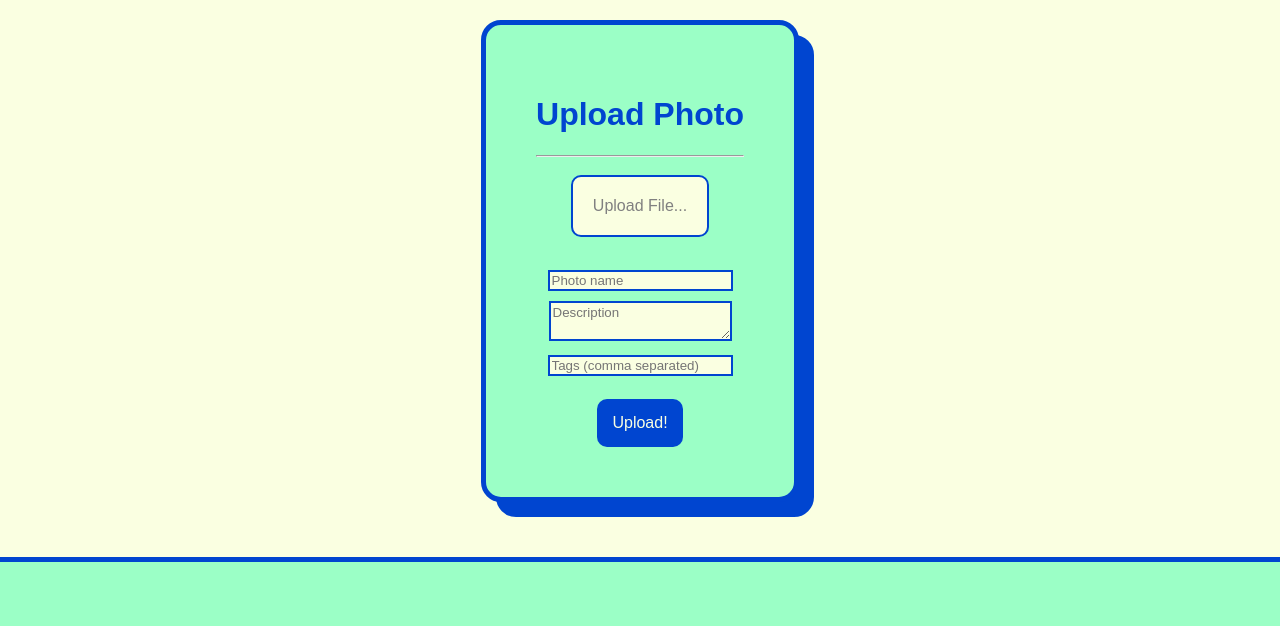
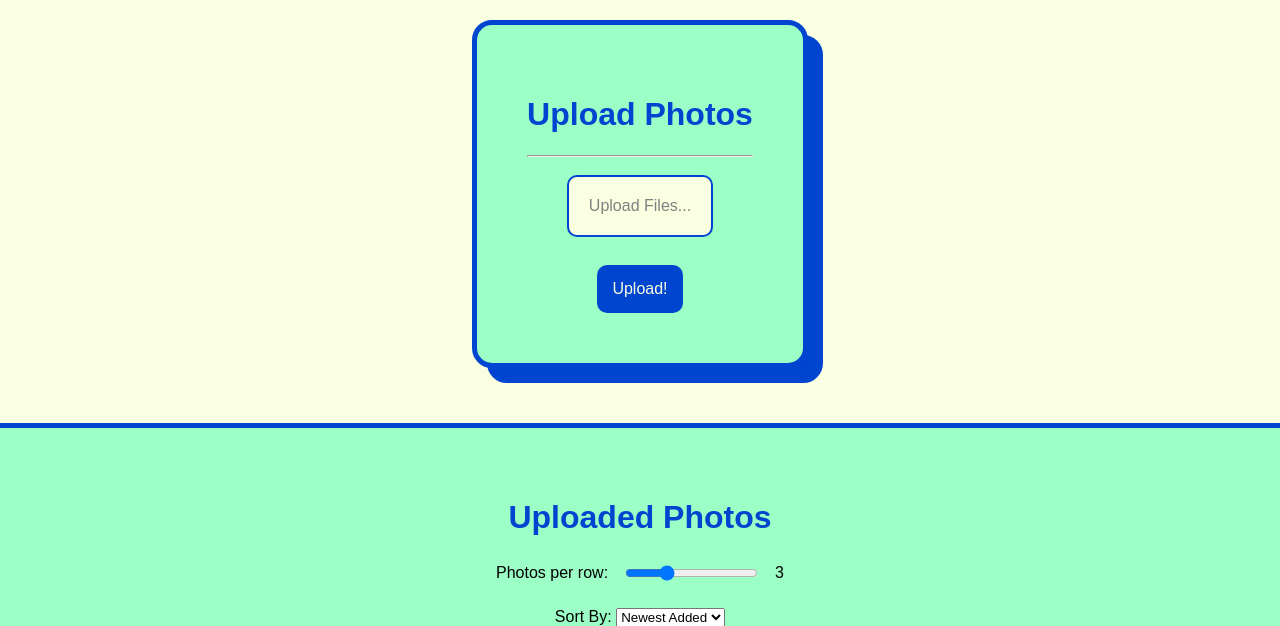
Before and after one commit to aourbanek/CS390CourseProject, a Flask app: page / in a window 1280 px wide. Shown: the top 626 px of the page. Run offline with Flask 3, Linux system fonts and the light colour scheme; data comes from the database, SQL or seed files in the repository; both versions use the stored data as it was after the commit; some web fonts are replaced.

Commit message:
added multiple uploads

```diff
--- a/CS390prototype/photo_app/app.py
+++ b/CS390prototype/photo_app/app.py
@@ -31,6 +31,7 @@ os.makedirs(app.config['UPLOAD_FOLDER'], exist_ok=True)
 processor = BlipProcessor.from_pretrained(
     "Salesforce/blip-image-captioning-base"
 )
+
 model = BlipForConditionalGeneration.from_pretrained(
     "Salesforce/blip-image-captioning-base"
 )
@@ -56,7 +57,9 @@ def init_db():
     conn.commit()
     conn.close()
 
+
 init_db()
+
 # ======================
 # HELPERS
 # ======================
@@ -72,17 +75,16 @@ def generate_tags(image_path):
     out = model.generate(**inputs)
     caption = processor.decode(out[0], skip_special_tokens=True)
 
-    # convert caption → tags
     words = caption.lower().replace(".", "").split()
 
     stop_words = {"a", "an", "the", "is", "on", "in", "at", "with", "and", "of"}
 
     tags = [w for w in words if w not in stop_words]
 
-    # remove duplicates while keeping order
     tags = list(dict.fromkeys(tags))
 
     return ", ".join(tags)
+
 
 # ======================
 # ROUTES
@@ -116,10 +118,11 @@ def index():
 
     c.execute("SELECT tags FROM photos")
     tag_rows = c.fetchall()
-    print("TAG ROWS:", tag_rows)
+
     conn.close()
 
     all_tags = []
+
     for row in tag_rows:
         if row[0]:
             tags = [tag.strip() for tag in row[0].split(",") if tag.strip()]
@@ -138,53 +141,73 @@ def index():
 
 @app.route('/upload', methods=['POST'])
 def upload():
-    if 'file' not in request.files:
-        flash("No file uploaded")
+    files = request.files.getlist('files')
+
+    names = request.form.getlist('names')
+    descriptions = request.form.getlist('descriptions')
+    user_tags_list = request.form.getlist('tags')
+
+    if not files or files[0].filename == '':
+        flash("No files selected")
         return redirect(url_for('index'))
 
-    file = request.files['file']
-    name = request.form.get('name', '')
-    description = request.form.get('description', '')
-    user_tags = request.form.get('tags', '').strip()
+    conn = sqlite3.connect(DATABASE_PATH)
+    c = conn.cursor()
 
-    if file.filename == '':
-        flash("No file selected")
-        return redirect(url_for('index'))
+    for i, file in enumerate(files):
+        if file and allowed_file(file.filename):
+            original_filename = secure_filename(file.filename)
 
-    # ONLY IMAGES
-    if file and allowed_file(file.filename):
+            name_only, ext = os.path.splitext(original_filename)
 
-        filename = secure_filename(file.filename)
-        filepath = os.path.join(app.config['UPLOAD_FOLDER'], filename)
-        file.save(filepath)
+            final_filename = original_filename
+            filepath = os.path.join(app.config['UPLOAD_FOLDER'], final_filename)
 
-        # AUTO TAGGING
-        generated_tags = generate_tags(filepath)
+            counter = 1
+            while os.path.exists(filepath):
+                final_filename = f"{name_only}_{counter}{ext}"
+                filepath = os.path.join(app.config['UPLOAD_FOLDER'], final_filename)
+                counter += 1
 
-        if user_tags:
-            user_tag_list = [tag.strip() for tag in user_tags.split(',') if tag.strip()]
-            generated_tag_list = [tag.strip() for tag in generated_tags.split(',') if tag.strip()]
-            combined_tags = user_tag_list + [tag for tag in generated_tag_list if tag not in user_tag_list]
-            tags = ", ".join(combined_tags)
-        else:
-            tags = generated_tags
+            file.save(filepath)
 
-        conn = sqlite3.connect(DATABASE_PATH)
-        c = conn.cursor()
-        c.execute(
-            "INSERT INTO photos (filename, name, description, tags) VALUES (?, ?, ?, ?)",
-            (filename, name, description, tags)
-        )
-        conn.commit()
-        conn.close()
+            generated_tags = generate_tags(filepath)
 
-        return redirect(url_for('index'))
+            photo_name = names[i] if i < len(names) else name_only
+            description = descriptions[i] if i < len(descriptions) else ''
+            user_tags = user_tags_list[i].strip() if i < len(user_tags_list) else ''
 
-    else:
-        flash("Only image files allowed")
-        return redirect(url_for('index'))
+            if user_tags:
+                user_tag_list = [
+                    tag.strip() for tag in user_tags.split(',')
+                    if tag.strip()
+                ]
 
-#edit
+                generated_tag_list = [
+                    tag.strip() for tag in generated_tags.split(',')
+                    if tag.strip()
+                ]
+
+                combined_tags = user_tag_list + [
+                    tag for tag in generated_tag_list
+                    if tag not in user_tag_list
+                ]
+
+                tags = ", ".join(combined_tags)
+            else:
+                tags = generated_tags
+
+            c.execute(
+                "INSERT INTO photos (filename, name, description, tags) VALUES (?, ?, ?, ?)",
+                (final_filename, photo_name, description, tags)
+            )
+
+    conn.commit()
+    conn.close()
+
+    return redirect(url_for('index'))
+
+
 @app.route('/edit/<int:id>')
 def edit(id):
     conn = sqlite3.connect(DATABASE_PATH)
@@ -194,34 +217,32 @@ def edit(id):
     photo = c.fetchone()
 
     conn.close()
+
     return render_template('edit.html', photo=photo)
+
 
 @app.route('/delete/<int:id>')
 def delete(id):
     conn = sqlite3.connect(DATABASE_PATH)
     c = conn.cursor()
-    #get filename
+
     c.execute("SELECT filename FROM photos WHERE id = ?", (id,))
     photo = c.fetchone()
 
     if photo:
         filepath = os.path.join(app.config['UPLOAD_FOLDER'], photo[0])
 
-        # Delete file from uploads
         if os.path.exists(filepath):
             os.remove(filepath)
 
-        # Delete from database
         c.execute("DELETE FROM photos WHERE id = ?", (id,))
         conn.commit()
 
     conn.close()
+
     return redirect(url_for('index'))
 
-#debug
-print("DELETE ROUTE HIT:", id)
 
-#save changes
 @app.route('/update/<int:id>', methods=['POST'])
 def update(id):
     name = request.form['name']
@@ -242,6 +263,7 @@ def update(id):
 
     return redirect(url_for('index'))
 
+
 @app.route('/uploads/<filename>')
 def uploaded_file(filename):
     return send_from_directory(app.config['UPLOAD_FOLDER'], filename)
--- a/CS390prototype/photo_app/templates/index.html
+++ b/CS390prototype/photo_app/templates/index.html
@@ -10,18 +10,20 @@
 <body>
 <main id="page-content">
     <div class="uploader">
-        <h1>Upload Photo</h1> <hr>
+        <h1>Upload Photos</h1>
+        <hr>
+
         <form action="/upload" method="post" enctype="multipart/form-data">
             <label for="file" class="button-file" id="file-label">
-                Upload File...
+                Upload Files...
             </label>
-            <input type="file" name="file" id="file" required>
+
+            <input type="file" name="files" id="file" accept="image/*" multiple required>
+
+            <div id="multi-preview"></div>
+
             <br>
-            <img id="preview" src="" alt="" style="display:none; max-height: 200px; margin: 10px; border-radius: 10px; border: 2px solid var(--col-blue);">
-            <br>
-            <input type="text" name="name" placeholder="Photo name" required><br>
-            <textarea name="description" placeholder="Description"></textarea><br>
-            <input type="text" name="tags" placeholder="Tags (comma separated)"><br><br>
+
             <label for="submit" class="button-submit">
                 Upload!
             </label>
@@ -63,7 +65,6 @@
         </form>
 
         <div class="uploaded-flex">
-            <!-- Looped HTML per uploaded photo using Jinja -->
             {% for photo in photos %}
             <div class="photo-unit">
                 <button
@@ -79,6 +80,7 @@
                 >
                     <img src="{{ url_for('uploaded_file', filename=photo[1]) }}" alt="{{ photo[2] }}" width="200">
                 </button>
+
                 <div class="photo-actions">
                     <a href="/edit/{{ photo[0] }}">Edit</a>
                     <a href="/delete/{{ photo[0] }}">Delete</a>
@@ -91,33 +93,40 @@
 
 <div class="photo-modal hidden" id="photo-modal" aria-hidden="true">
     <div class="photo-modal-backdrop" id="photo-modal-backdrop"></div>
+
     <div class="photo-modal-content" role="dialog" aria-modal="true" aria-labelledby="modal-photo-name">
         <div class="modal-viewer">
             <button type="button" class="modal-close" id="modal-close" aria-label="Close photo view">Exit</button>
+
             <button type="button" class="modal-nav modal-nav-left" id="modal-prev" aria-label="Previous photo">
                 &#8249;
             </button>
+
             <div class="modal-image-wrap">
                 <img id="modal-photo-image" src="" alt="">
             </div>
+
             <button type="button" class="modal-nav modal-nav-right" id="modal-next" aria-label="Next photo">
                 &#8250;
             </button>
         </div>
+
         <form class="modal-info" id="modal-edit-form" method="POST" action="">
             <div class="modal-field">
                 <label for="modal-photo-name">Item Name</label>
                 <input id="modal-photo-name" name="name" type="text" required>
             </div>
+
             <div class="modal-field">
                 <label for="modal-photo-description">Item Description</label>
                 <textarea id="modal-photo-description" name="description" rows="4"></textarea>
             </div>
+
             <div class="modal-field">
-                <span class="modal-label">Applied Tags</span>
-                <div class="modal-tags" id="modal-photo-tags"></div>
+                <label for="modal-photo-tags-input">Applied Tags</label>
+                <input id="modal-photo-tags-input" name="tags" type="text" placeholder="Tags, comma separated">
             </div>
-            <input id="modal-photo-tags-input" name="tags" type="hidden">
+
             <div class="modal-actions">
                 <button type="submit" id="modal-save-button">Save Changes</button>
                 <a id="modal-delete-link" href="">Delete</a>
@@ -130,25 +139,63 @@
     const slider = document.getElementById('cols-slider');
     const label = document.getElementById('cols-label');
     const grid = document.querySelector('.uploaded-flex');
+
     function setCols(n) {
         grid.style.gridTemplateColumns = `repeat(${n}, 1fr)`;
         label.textContent = n;
     }
+
     slider.addEventListener('input', () => setCols(slider.value));
     setCols(slider.value);
 
-    document.getElementById('file').addEventListener('change', function() {
-        const preview = document.getElementById('preview');
+    document.getElementById('file').addEventListener('change', function () {
+        const previewBox = document.getElementById('multi-preview');
         const fileLabel = document.getElementById('file-label');
-        const file = this.files[0];
-        if (file) {
-            preview.src = URL.createObjectURL(file);
-            preview.style.display = 'inline-block';
-            fileLabel.textContent = file.name;
-        } else {
-            preview.style.display = 'none';
-            fileLabel.textContent = 'Upload File...';
+
+        previewBox.innerHTML = '';
+
+        const files = Array.from(this.files);
+
+        if (files.length === 0) {
+            fileLabel.textContent = 'Upload Files...';
+            return;
         }
+
+        fileLabel.textContent = files.length + ' file(s) selected';
+
+        files.forEach((file) => {
+            const wrapper = document.createElement('div');
+
+            wrapper.style.border = '2px solid var(--col-blue)';
+            wrapper.style.borderRadius = '10px';
+            wrapper.style.padding = '10px';
+            wrapper.style.margin = '15px';
+
+            const defaultName = file.name.split('.').slice(0, -1).join('.');
+
+            wrapper.innerHTML = `
+                <img src="${URL.createObjectURL(file)}"
+                     style="max-height: 180px; border-radius: 10px; margin-bottom: 10px;">
+                <br>
+
+                <input type="text"
+                       name="names"
+                       placeholder="Photo name"
+                       value="${defaultName}"
+                       required>
+                <br>
+
+                <textarea name="descriptions"
+                          placeholder="Description"></textarea>
+                <br>
+
+                <input type="text"
+                       name="tags"
+                       placeholder="Tags for this photo, comma separated">
+            `;
+
+            previewBox.appendChild(wrapper);
+        });
     });
 
     const modal = document.getElementById('photo-modal');
@@ -160,37 +207,19 @@
     const modalEditForm = document.getElementById('modal-edit-form');
     const modalName = document.getElementById('modal-photo-name');
     const modalDescription = document.getElementById('modal-photo-description');
-    const modalTags = document.getElementById('modal-photo-tags');
     const modalTagsInput = document.getElementById('modal-photo-tags-input');
     const modalDeleteLink = document.getElementById('modal-delete-link');
     const photoButtons = Array.from(document.querySelectorAll('.photo-trigger'));
+
     let currentIndex = 0;
 
     function renderModal(button) {
         modalImage.src = button.dataset.image;
         modalImage.alt = button.dataset.name;
+
         modalName.value = button.dataset.name || 'Untitled Photo';
-        modalDescription.value = button.dataset.description || 'No description provided.';
-        modalTags.innerHTML = '';
-
-        const tags = button.dataset.tags
-            ? button.dataset.tags.split(',').map((tag) => tag.trim()).filter(Boolean)
-            : [];
-        modalTagsInput.value = tags.join(', ');
-
-        if (tags.length === 0) {
-            const emptyTag = document.createElement('span');
-            emptyTag.className = 'tag-chip tag-chip-empty';
-            emptyTag.textContent = 'No tags';
-            modalTags.appendChild(emptyTag);
-        } else {
-            tags.forEach((tag) => {
-                const chip = document.createElement('span');
-                chip.className = 'tag-chip';
-                chip.textContent = tag;
-                modalTags.appendChild(chip);
-            });
-        }
+        modalDescription.value = button.dataset.description || '';
+        modalTagsInput.value = button.dataset.tags || '';
 
         modalEditForm.action = button.dataset.updateUrl;
         modalDeleteLink.href = button.dataset.deleteUrl;
@@ -199,6 +228,7 @@
     function openModal(button) {
         currentIndex = Number(button.dataset.index || 0);
         renderModal(button);
+
         modal.classList.remove('hidden');
         modal.setAttribute('aria-hidden', 'false');
         document.body.classList.add('modal-open');
@@ -212,6 +242,10 @@
     }
 
     function showPhoto(index) {
+        if (photoButtons.length === 0) {
+            return;
+        }
+
         const wrappedIndex = (index + photoButtons.length) % photoButtons.length;
         currentIndex = wrappedIndex;
         renderModal(photoButtons[wrappedIndex]);
@@ -225,6 +259,7 @@
     modalPrev.addEventListener('click', () => showPhoto(currentIndex - 1));
     modalNext.addEventListener('click', () => showPhoto(currentIndex + 1));
     modalBackdrop.addEventListener('click', closeModal);
+
     document.addEventListener('keydown', (event) => {
         if (modal.classList.contains('hidden')) {
             return;
```
Also changed, not shown: CS390prototype/photo_app/database.db, CS390prototype/photo_app/uploads/Class_23a.png (added), CS390prototype/photo_app/uploads/Class_23b.png (added), CS390prototype/photo_app/uploads/class25.png (added), CS390prototype/photo_app/uploads/class26.png (added), CS390prototype/photo_app/uploads/class27.png (added), CS390prototype/photo_app/uploads/homework8q1.png (added). Lines whose indentation alone changed are shown as unchanged.
